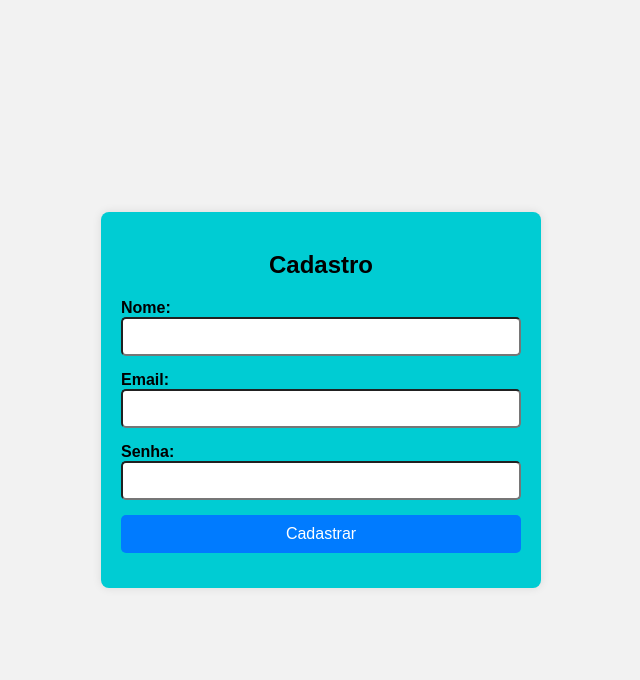
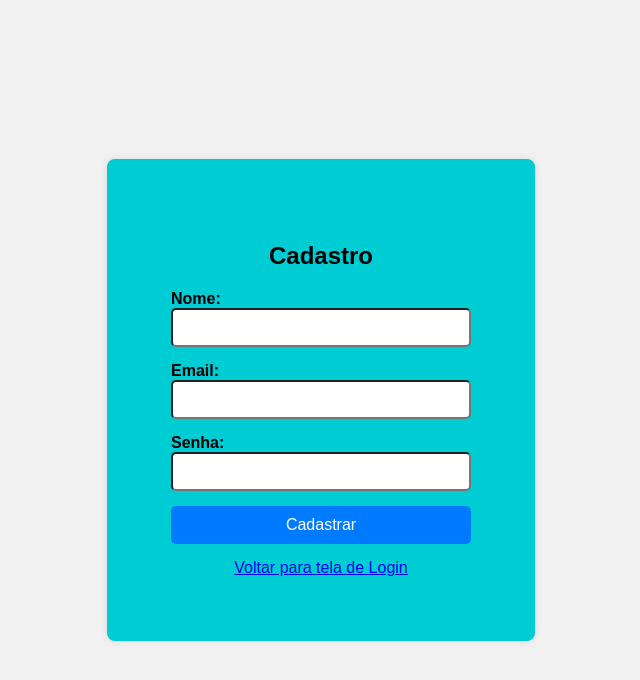
Before and after one commit to WIL010/InclusaoAzul, a plain HTML site: page CADASTRO.html in a window 1280 px wide. Shown: the whole page, without its empty margins (319-959 px from the left). Drawn offline with Linux system fonts and the light colour scheme.

Commit message:
Atualização:31-03-24/22:15

```diff
--- a/CADASTRO.html
+++ b/CADASTRO.html
@@ -22,9 +22,12 @@
                 <input type="password" id="senha" name="senha" required>
 
                 <input type="submit" value="Cadastrar">
+
+                <div class="signup-link2">
+                    <a href="LOGIN.html">Voltar para tela de Login</a>
+                </div>
             </form>
         </div>
-
         </body>
 </body>
 </html>
--- a/STYLE.css
+++ b/STYLE.css
@@ -88,12 +88,12 @@ body {
 }
 
 .container {
-    max-width: 400px;
-    margin: 50px auto;
     background-color: #00ccd3;
-    padding: 20px;
     border-radius: 8px;
     box-shadow: 0 0 10px rgba(0, 0, 0, 0.1);
+    padding: 5vw;
+    max-width: 300px;
+    margin: 0 auto;
 }
 
 h2 {
@@ -128,6 +128,12 @@ input[type="submit"]:hover {
     background-color: #0056b3;
 }
 
+.container .signup-link2 {
+    text-align: center;
+    color: #f7f8f8;
+    font-size: 16px;
+}
+
 /* Adicionando regras de mídia para tornar o layout responsivo */
 
 @media screen and (max-width: 600px) {
```
Also changed, not shown: LOGIN.html (+1 -1 lines).
